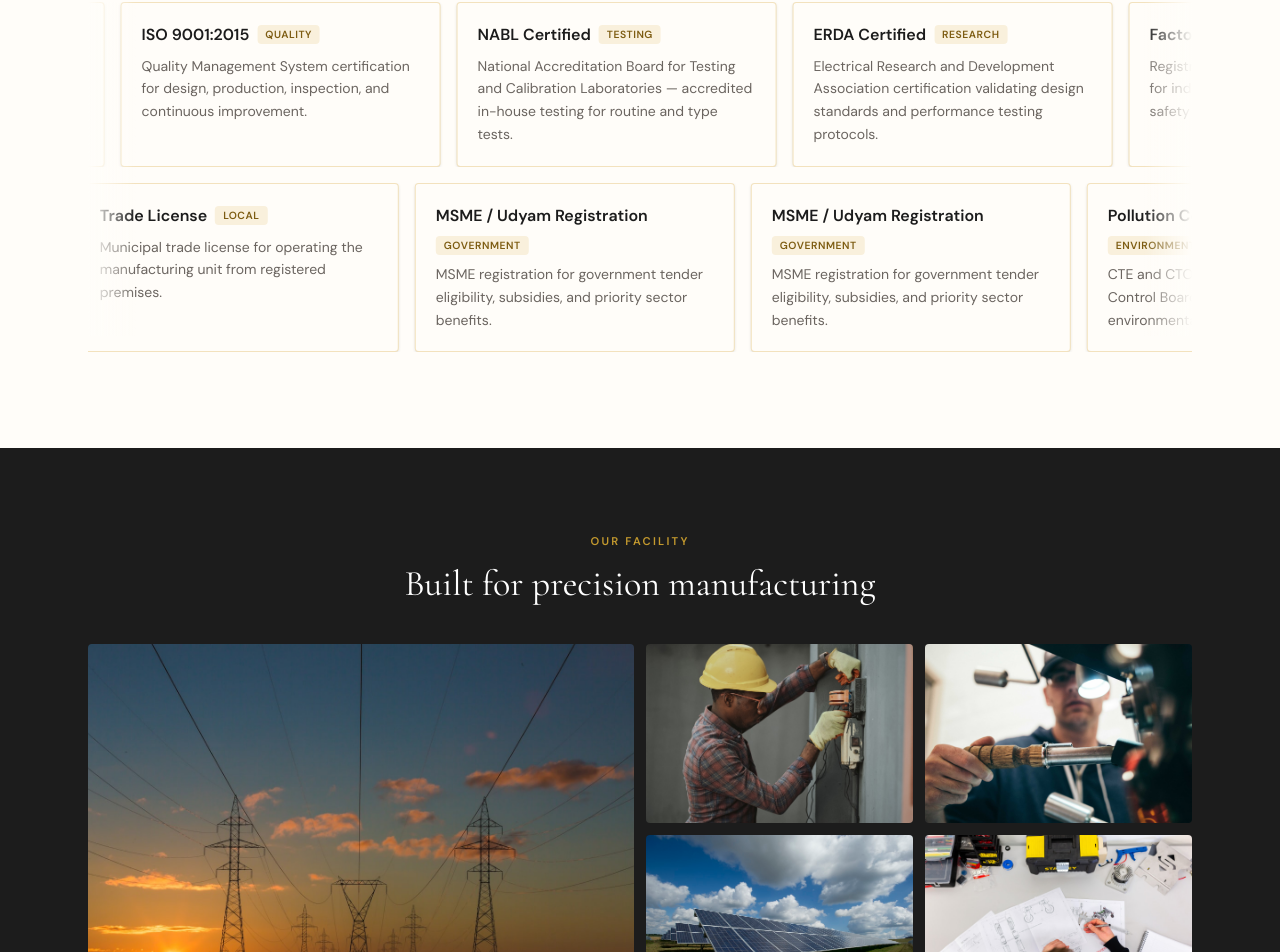
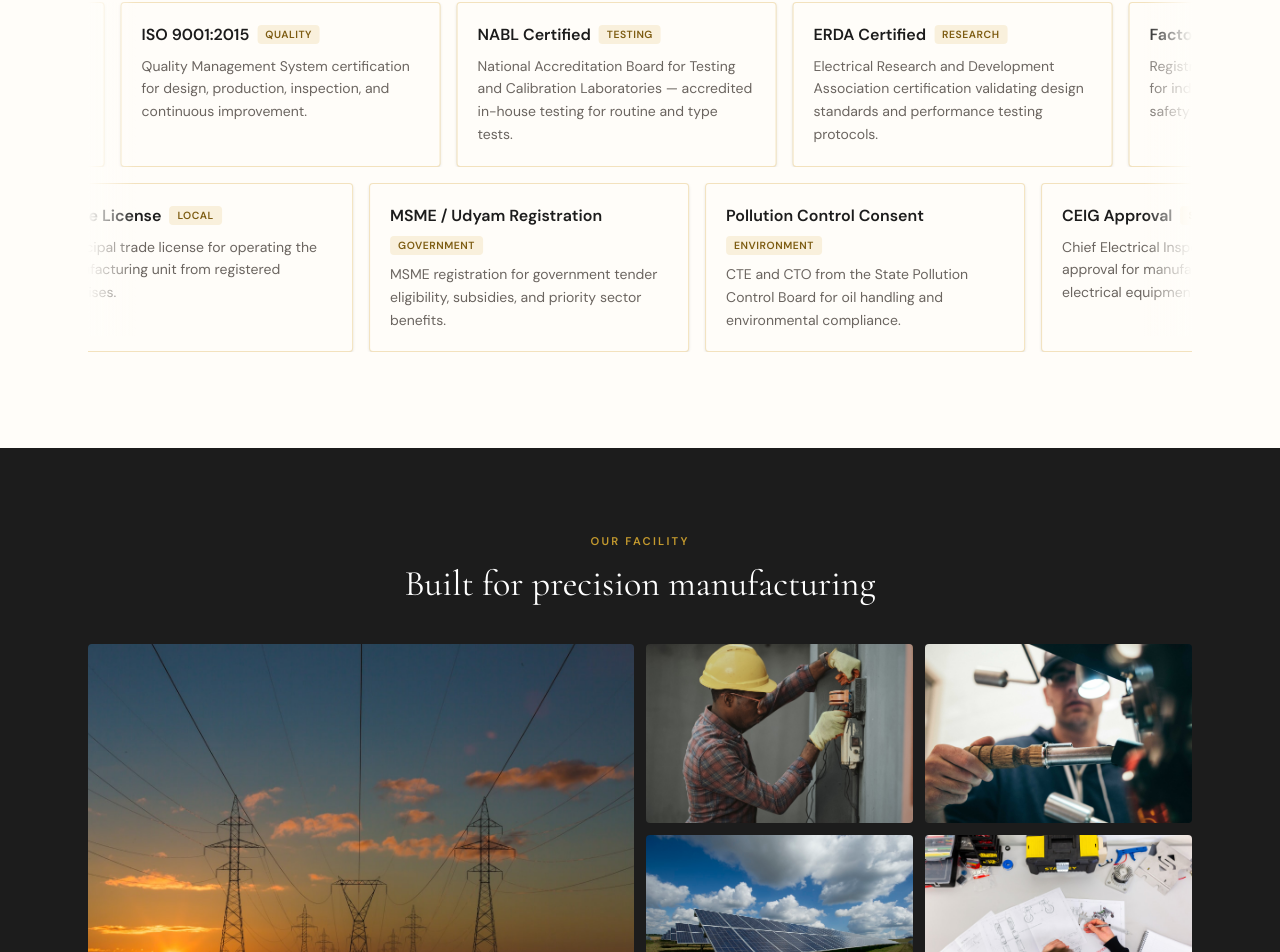
Before and after one commit to Chaitanyasulam/rk-electricals, a React (Vite) app: page / in a window 1280 px wide. Shown: the part 3405-4357 px from the top of the page. Built offline with nearby package versions, Linux system fonts and the light colour scheme.

Commit message:
Updated homepage1

```diff
--- a/src/components/Licenses.tsx
+++ b/src/components/Licenses.tsx
@@ -36,11 +36,7 @@ const licenses = [
     body: 'MSME registration for government tender eligibility, subsidies, and priority sector benefits.',
     tag: 'Government',
   },
-  {
-    title: 'MSME / Udyam Registration',
-    body: 'MSME registration for government tender eligibility, subsidies, and priority sector benefits.',
-    tag: 'Government',
-  },
+
 
   {
     title: 'Pollution Control Consent',
```
